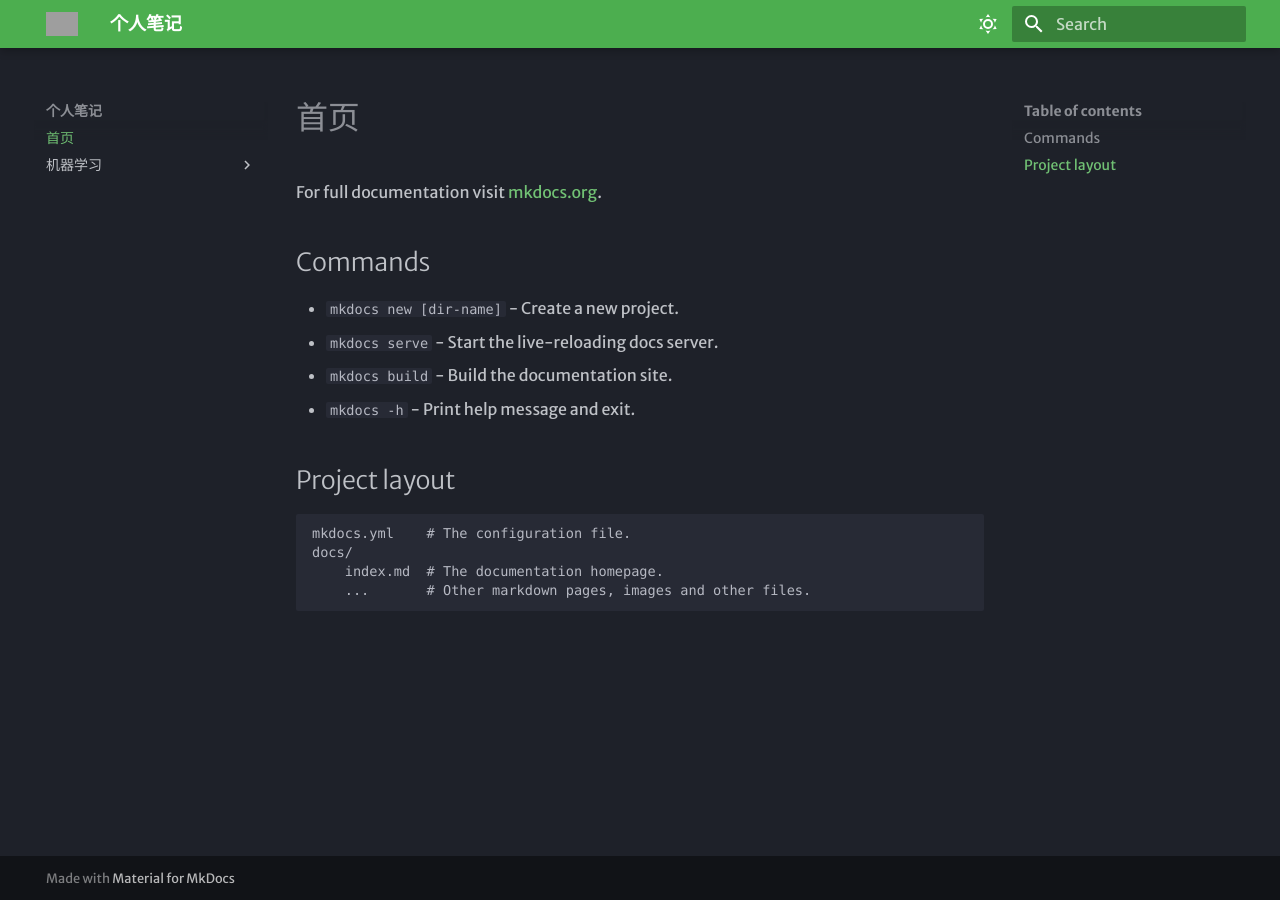
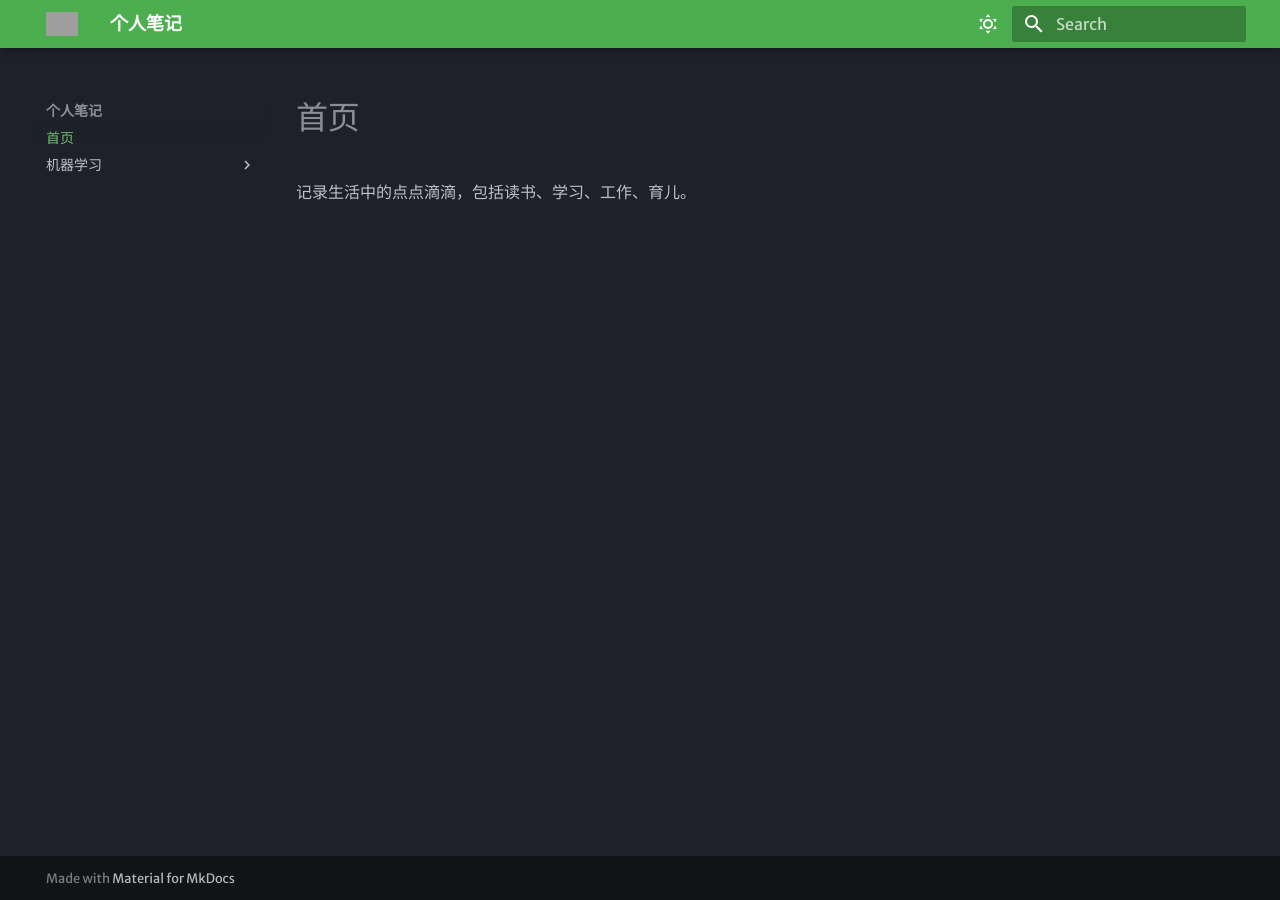
Before and after one commit to songw/my_blog, an MkDocs documentation site: the page built from docs/index.md, in a window 1280 px wide. Built offline with MkDocs 1.6.1 and Material for MkDocs 9.7.7, drawn with Linux system fonts in a browser that asks for light colours; some web fonts are replaced; grey boxes are pictures that could not be loaded.

Commit message:
senventh commit

```diff
--- a/docs/index.md
+++ b/docs/index.md
@@ -1,17 +1,3 @@
 # 首页
 
-For full documentation visit [mkdocs.org](https://www.mkdocs.org).
-
-## Commands
-
-* `mkdocs new [dir-name]` - Create a new project.
-* `mkdocs serve` - Start the live-reloading docs server.
-* `mkdocs build` - Build the documentation site.
-* `mkdocs -h` - Print help message and exit.
-
-## Project layout
-
-    mkdocs.yml    # The configuration file.
-    docs/
-        index.md  # The documentation homepage.
-        ...       # Other markdown pages, images and other files.
+记录生活中的点点滴滴，包括读书、学习、工作、育儿。
```
